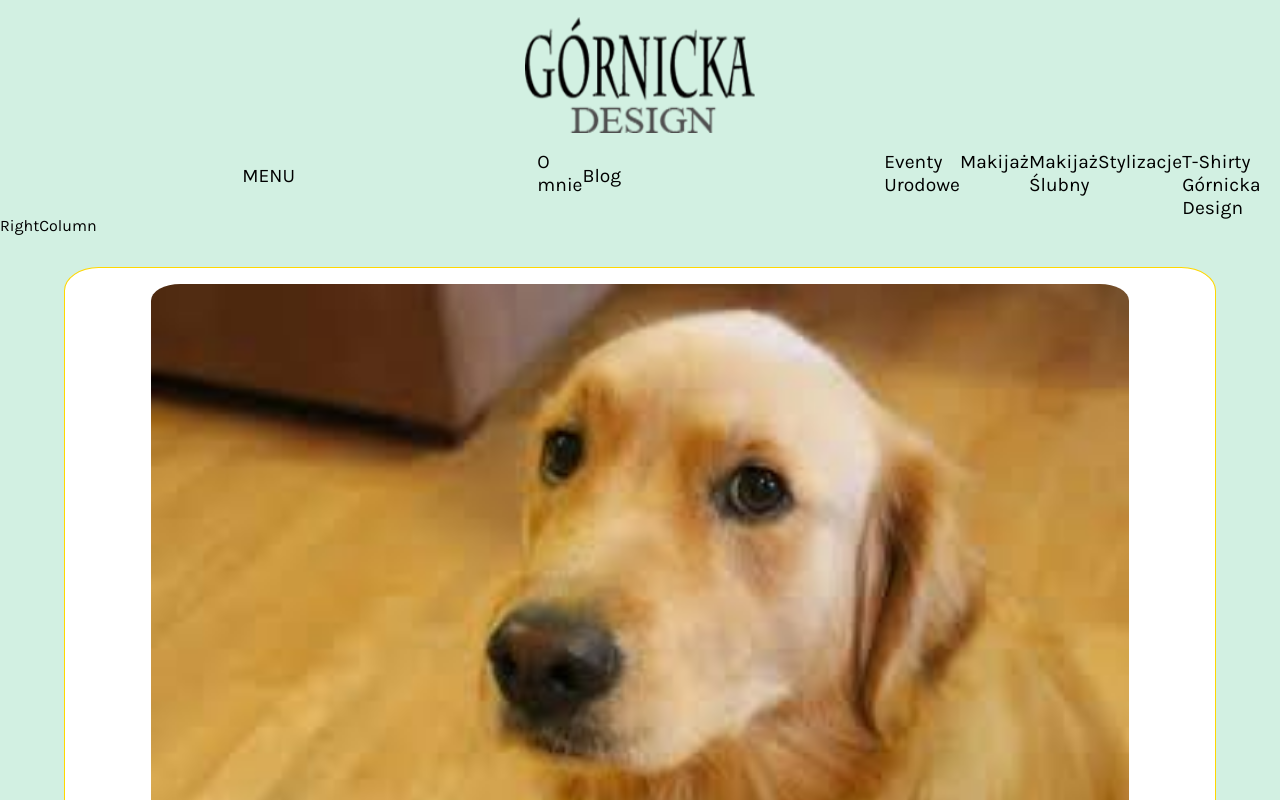
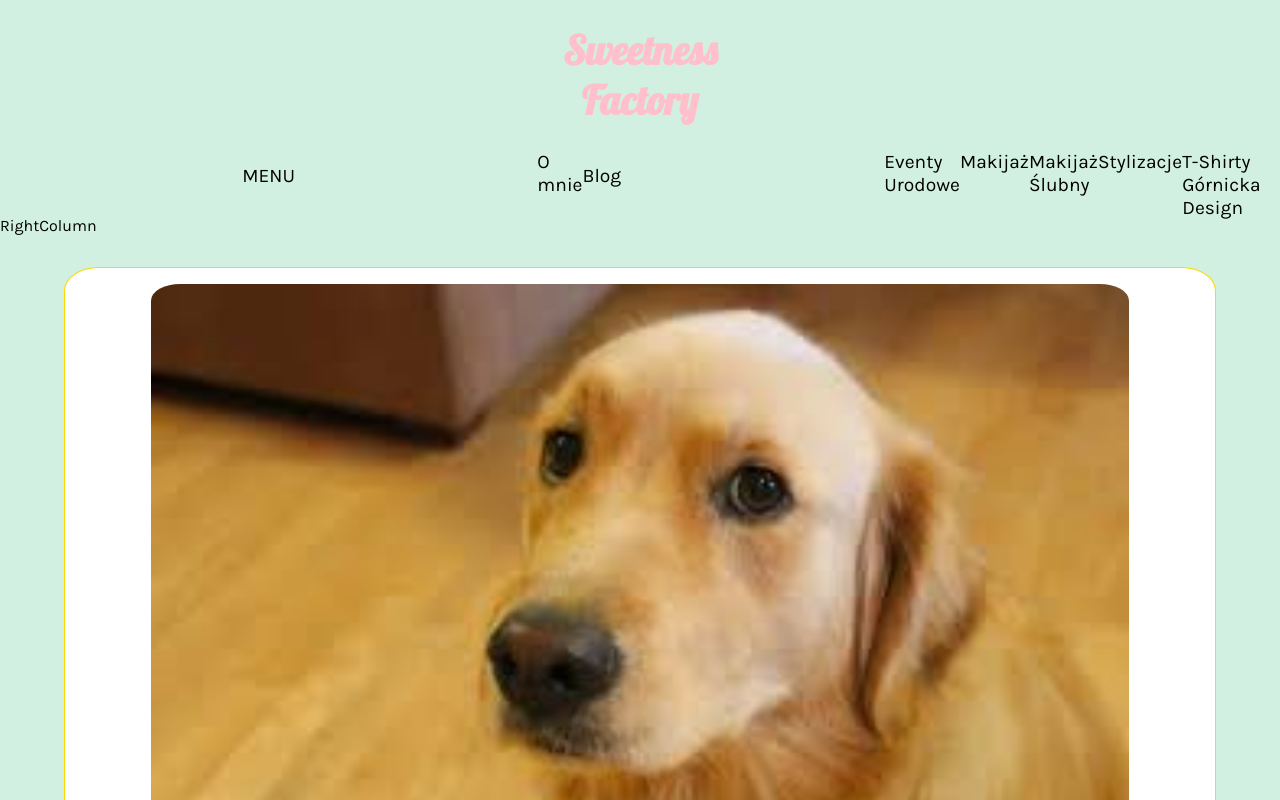
Before and after one commit to DominikaSzu/blog-project, a React (Create React App) app: page / in a window 1280 px wide. Shown: the top 800 px of the page. Built offline with nearby package versions, Linux system fonts and the light colour scheme.

Commit message:
Logo changed

```diff
--- a/src/components/Logo.js
+++ b/src/components/Logo.js
@@ -1,11 +1,11 @@
 import React from 'react';
-import logo from '../images/logo.png';
 
 class Logo extends React.Component {
 	render() {
 		return (
 		<div className='logo-box'>
-			<img id='main-logo' src={logo} alt='Górnicka Design'/>
+			<span>Sweetness</span>
+			<span>Factory</span>
 		</div>
 	)}
 }
--- a/src/css/index.css
+++ b/src/css/index.css
@@ -30,6 +30,11 @@ body {
 	min-height: 150px;
 	justify-content: center;
 	align-items: center;
+	flex-direction: column;
+	font-size: 2.5rem;
+	font-family: 'Lobster', cursive;
+	font-weight: bold;
+	color: pink;
 }
 
 /*  Navbar Component  */
```
